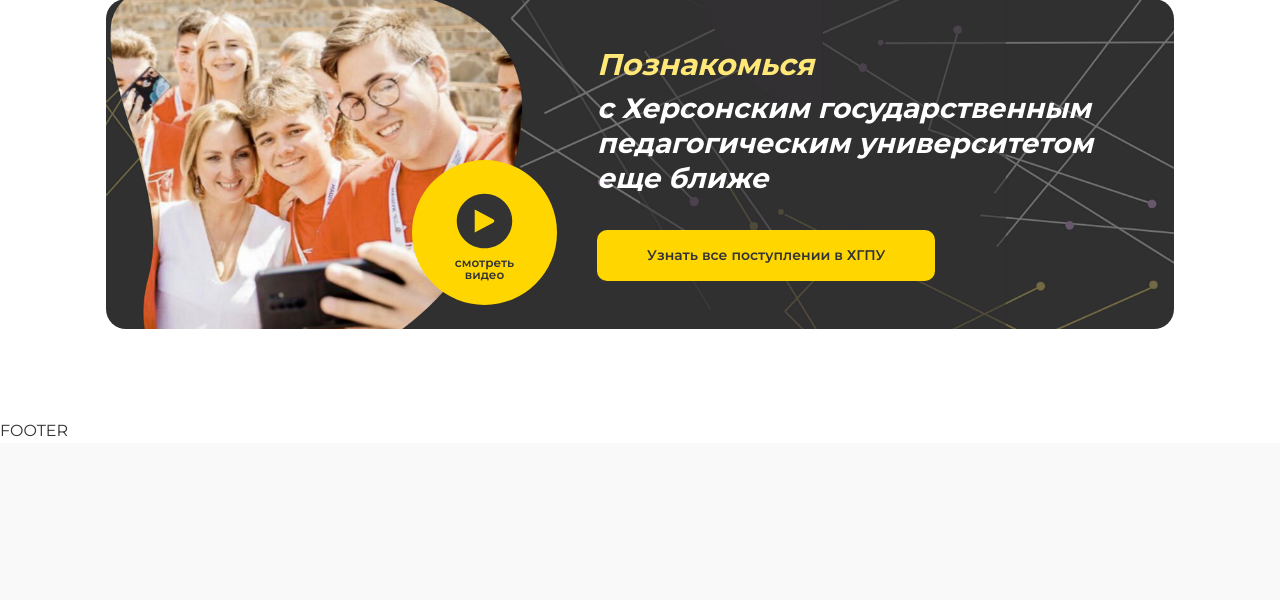
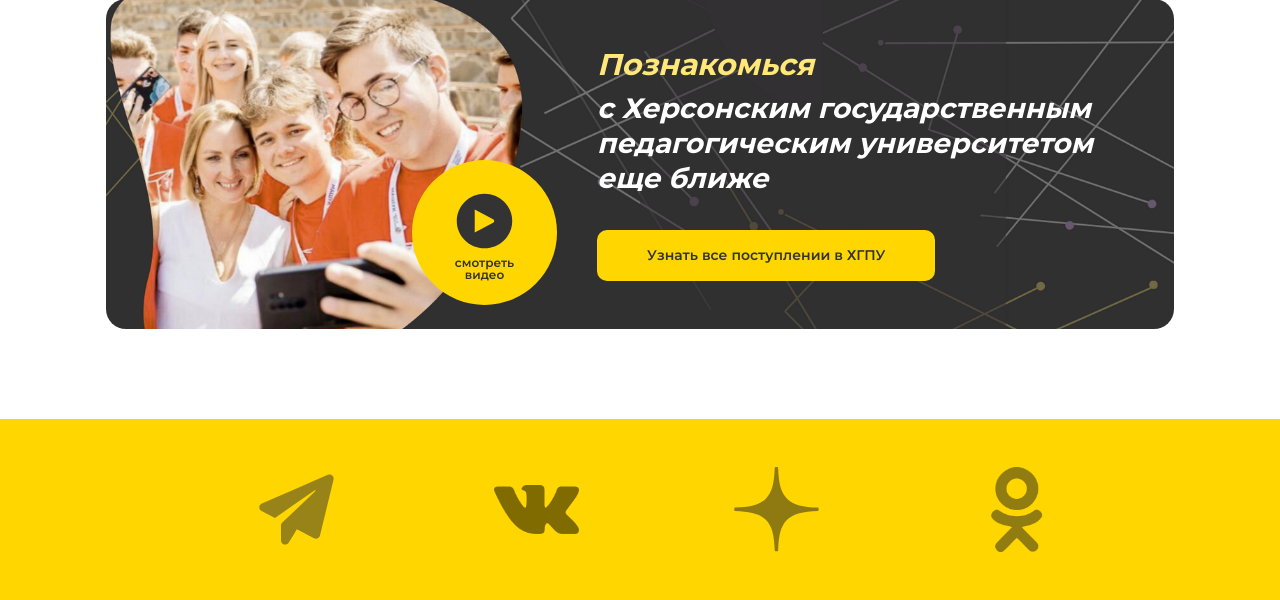
Before and after one commit to svdpgmr93/khgpu_site, a Django app: template templates/base.html in a window 1280 px wide. Shown: the part 5417-6017 px from the top of the page. Before the commit the page ends 5853 px from the top, so only its background shows below. Run offline with Django 3.2, Linux system fonts and the light colour scheme; the template is opened without the code that fills it, so the values that code supplies are empty; some libraries are stand-ins or nearby versions.

Commit message:
fixed dropdown menu and changed footer-top

```diff
--- a/static/bootstrap/css/main.css
+++ b/static/bootstrap/css/main.css
@@ -446,6 +446,25 @@
     background-color: #ffd600;
 }
 
+.social-links {
+    list-style: none;
+}
+
+.social-link:hover {
+    transform: scale(1.2);
+    transition-duration: .5s;
+}
+
+.social-links-icon {
+    width: 85px;
+    height: 85px;
+    opacity: .5;
+}
+
+/* .footer-top {
+    background-color: #ffd600;
+}
+
 .footer-top img {
     width: 100%;
 }
@@ -472,4 +491,4 @@
     text-decoration: none;
     font-size: 12px;
     color: #f9f9f9;
-}
+} */
--- a/static/bootstrap/js/main.js
+++ b/static/bootstrap/js/main.js
@@ -8,6 +8,7 @@
 }
 
 menuLink.addEventListener("click", menuOpen);
+univerMenu.addEventListener('mouseleave', menuOpen)
 
 // jquery for counter
 
--- a/templates/base.html
+++ b/templates/base.html
@@ -720,7 +720,37 @@
           </div>
         </section>
       </main>
-      <footer class="footer">FOOTER</footer>
+      <footer class="footer">
+        <div class="footer-top">
+          <div class="container">
+          <div class="d-flex justify-content-center">
+            <ul class="d-flex py-5 social-links align-items-center justify-content-between w-75 mb-0">
+            <li>
+              <a href="" class="d-inline-block social-link">
+                <img src="{% static 'bootstrap\img\icons\TG-icon.svg' %}" alt="" class="social-links-icon">
+              </a>
+            </li>
+            <li>
+              <a href="" class="d-inline-block social-link">
+                <img src="{% static 'bootstrap\img\icons\VK-icon.webp' %}" alt="" class="social-links-icon">
+              </a>
+            </li>
+            <li>
+              <a href="" class="d-inline-block social-link">
+                <img src="{% static 'bootstrap\img\icons\dzen-icon.svg' %}" alt="" class="social-links-icon">
+              </a>
+            </li>
+            <li>
+              <a href="" class="d-inline-block social-link">
+                <img src="{% static 'bootstrap\img\icons\OK-icon.webp' %}" alt="" class="social-links-icon">
+              </a>
+            </li>
+          </ul>
+          </div>
+        </div>
+        </div>
+
+      </footer>
     </div>
   </body>
   <script src="https://code.jquery.com/jquery-3.6.0.min.js"></script>
```
Also changed, not shown: static/bootstrap/img/icons/OK-icon.webp (added), static/bootstrap/img/icons/TG-icon.svg (added), static/bootstrap/img/icons/VK-icon.webp (added), static/bootstrap/img/icons/dzen-icon.svg (added).
